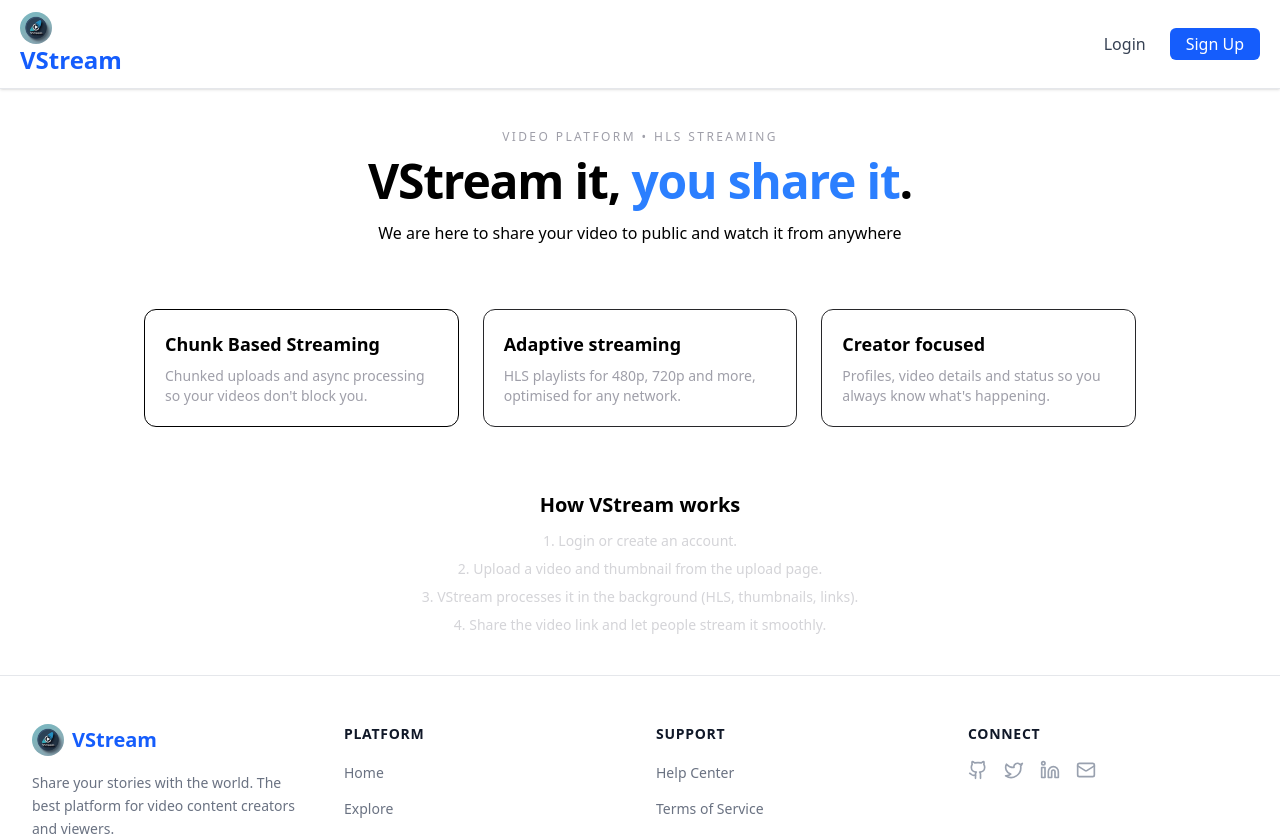
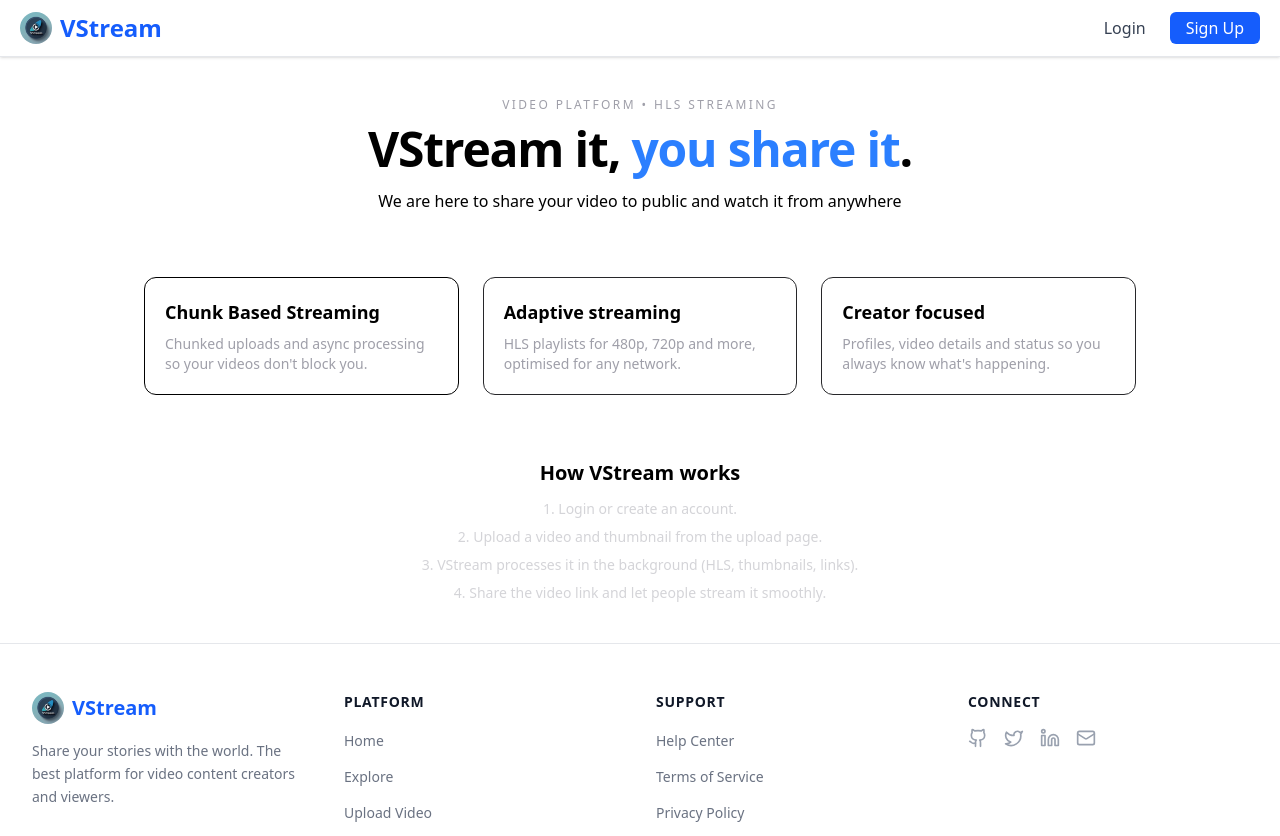
Before and after one commit to prasanna-achar/VStream, a React (Vite) app in the folder Frontend/: page / in a window 1280 px wide. Shown: the top 836 px of the page. Built offline with nearby package versions, Linux system fonts and the light colour scheme; no server answers.

Commit message:
Small UI changes

```diff
--- a/Frontend/src/Components/Footer.jsx
+++ b/Frontend/src/Components/Footer.jsx
@@ -10,14 +10,17 @@ function Footer() {
 
                     {/* Brand Section */}
                     <div className="col-span-1 md:col-span-1">
-                        <div className="flex items-center space-x-2 mb-4">
+                        <a
+                            href="https://github.com/prasanna-achar/VStream"
+                            target="_blank"
+                            className="flex items-center space-x-2 mb-4">
                             <img
                                 src="/VStream Logo in Blue and Gray.png"
                                 alt="Logo"
                                 className="w-8 h-8 rounded-2xl"
                             />
                             <h2 className="text-xl font-bold text-blue-600">VStream</h2>
-                        </div>
+                        </a>
                         <p className="text-gray-500 text-sm leading-relaxed">
                             Share your stories with the world. The best platform for video content creators and viewers.
                         </p>
@@ -44,13 +47,13 @@ function Footer() {
                         <h3 className="text-sm font-semibold text-gray-900 tracking-wider uppercase mb-4">Support</h3>
                         <ul className="space-y-3">
                             <li>
-                                <Link to="#" className="text-gray-500 hover:text-blue-600 transition-colors text-sm">Help Center</Link>
+                                <Link to="/" className="text-gray-500 hover:text-blue-600 transition-colors text-sm">Help Center</Link>
                             </li>
                             <li>
-                                <Link to="#" className="text-gray-500 hover:text-blue-600 transition-colors text-sm">Terms of Service</Link>
+                                <Link to="/" className="text-gray-500 hover:text-blue-600 transition-colors text-sm">Terms of Service</Link>
                             </li>
                             <li>
-                                <Link to="#" className="text-gray-500 hover:text-blue-600 transition-colors text-sm">Privacy Policy</Link>
+                                <Link to="/" className="text-gray-500 hover:text-blue-600 transition-colors text-sm">Privacy Policy</Link>
                             </li>
                         </ul>
                     </div>
@@ -59,16 +62,16 @@ function Footer() {
                     <div>
                         <h3 className="text-sm font-semibold text-gray-900 tracking-wider uppercase mb-4">Connect</h3>
                         <div className="flex space-x-4">
-                            <a href="#" className="text-gray-400 hover:text-blue-600 transition-colors">
+                            <a href="https://github.com/prasanna-achar/VStream" target="_blank" className="text-gray-400 hover:text-blue-600 transition-colors">
                                 <Github size={20} />
                             </a>
-                            <a href="#" className="text-gray-400 hover:text-blue-400 transition-colors">
+                            <a href="/" className="text-gray-400 hover:text-blue-400 transition-colors">
                                 <Twitter size={20} />
                             </a>
-                            <a href="#" className="text-gray-400 hover:text-blue-700 transition-colors">
+                            <a href="/" className="text-gray-400 hover:text-blue-700 transition-colors">
                                 <Linkedin size={20} />
                             </a>
-                            <a href="#" className="text-gray-400 hover:text-red-500 transition-colors">
+                            <a href="/" className="text-gray-400 hover:text-red-500 transition-colors">
                                 <Mail size={20} />
                             </a>
                         </div>
--- a/Frontend/src/Components/Header.jsx
+++ b/Frontend/src/Components/Header.jsx
@@ -25,7 +25,8 @@ function Header() {
 
         {/* Logo Section */}
         <div className="flex items-center space-x-2">
-          <a href="https://github.com/prasanna-achar/VStream" target="_blank">
+          <a href="https://github.com/prasanna-achar/VStream"
+            className='flex items-center space-x-2' target="_blank">
             <img
               src="/VStream Logo in Blue and Gray.png"
               alt="Logo"
```
